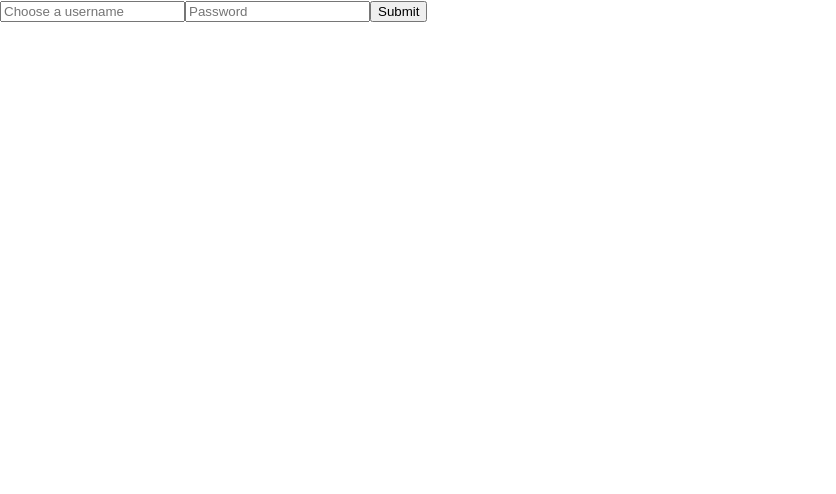
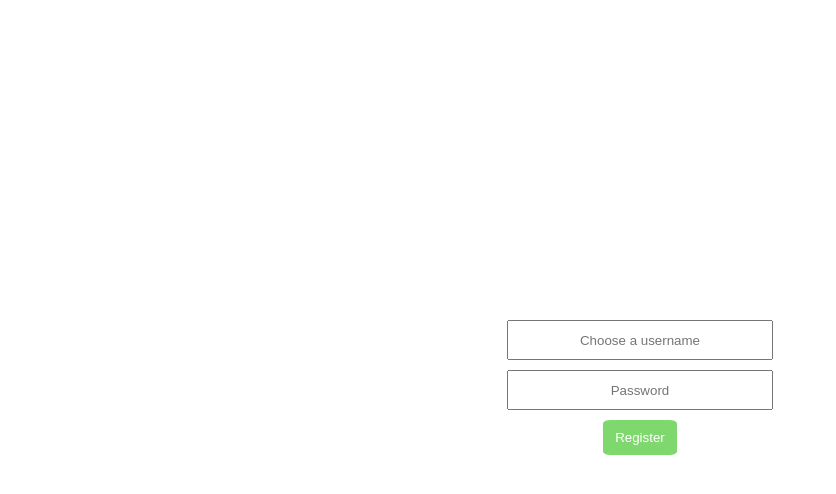
Before and after one commit to skattel49/notes_ripoff, a React (Create React App) app: page /register in a window 1280 px wide. Shown: the top 494 px of the page, without its empty margins (0-836 px from the left). Built offline with nearby package versions, Linux system fonts and the light colour scheme.

Commit message:
added css to make the project presentable

```diff
--- /dev/null
+++ b/src/Dashboard.css
@@ -0,0 +1,41 @@
+*{
+    box-sizing: border-box;
+}
+
+.flex-dashboard{
+    display: flex;
+    flex-wrap: wrap;
+    justify-content: flex-start;
+}
+
+.input-dashboard{
+    width: 20em;
+    height: 2em;
+    border-radius: 0;
+    border-width: 1px;
+}
+
+.button-dashboardplus{
+    height: 2em;
+    width: 3em;
+    border-radius: 0;
+    border: none;
+    background-color: rgb(15, 97, 221);
+    color: white;
+}
+
+.button-dashboard-minus{
+    height: 2em;
+    width: 2em;
+    border-radius: 0;
+    border: none;
+    background-color: rgb(255, 0, 0);
+    color: white;
+}
+
+.li-dashboard{
+    list-style-type: none;
+    background-color: yellow;
+    margin-right: 2em;
+    margin-top: 2em;
+}
--- a/src/Dashboard.js
+++ b/src/Dashboard.js
@@ -5,6 +5,7 @@
 import React from 'react';
 import {List} from './List';
 import {Get, Post, Delete} from './requests';
+import './Dashboard.css';
 
 export class Dashboard extends React.Component{
     constructor(props){
@@ -45,6 +46,9 @@ export class Dashboard extends React.Component{
     }
 
     handleClick(e){
+        if(this.state.newList === ""){
+            return;
+        }
         let req_body = {
             title: this.state.newList,
             username: localStorage.getItem("username")
@@ -53,7 +57,7 @@ export class Dashboard extends React.Component{
         Post('/lists/',req_body).then( res => res.json())
         .then(list_data => {
             //console.log(list_data)
-            this.setState({lists: [...this.state.lists, list_data]});
+            this.setState({lists: [...this.state.lists, list_data], newList: ""});
             document.getElementById("_list").value = "";
         })
         .catch(err=> {
@@ -70,21 +74,21 @@ export class Dashboard extends React.Component{
         let counter = 0;
         for(let list of this.state.lists){
             allLists.push(
-            <div className="lst" key={"div_"+list._id}>
-                <button id={counter} onClick={this.handleDelete}>-</button>
+            <li className="li-dashboard" key={"div_"+list._id}>
+                <button className="button-dashboard-minus" id={counter} onClick={this.handleDelete}>-</button>
                 <List title={list.title} id={list._id}/>
-            </div>
+            </li>
             );
             counter++;
         }
         return (
             <div>
-                <h1>Welcome to your notes</h1>
-                <ul>
+                <h1>Welcome to your notes {localStorage.getItem("username")}</h1>
+                <ul className="flex-dashboard">
                     {allLists}
                 </ul>
-                <input id="_list" type="text" placeholder="Create a new list" onChange={this.handleChange}/>
-                <button onClick={this.handleClick}>+</button>
+                <input className="input-dashboard" id="_list" type="text" placeholder="Create a new list" onChange={this.handleChange}/>
+                <button className="button-dashboard-plus" onClick={this.handleClick}>+</button>
             </div>
         );
     }
--- /dev/null
+++ b/src/List.css
@@ -0,0 +1,23 @@
+*{
+    box-sizing: border-box;
+}
+
+.li-list{
+    list-style-type: none;
+    margin-bottom: 0.5em;
+}
+
+.button-list-minus{
+    background-color: red;
+    color: white;
+    border: none;
+}
+
+.h3-list{
+    text-align: center;
+}
+
+.p-list{
+    display: inline;
+    margin-right: 10%;
+}
--- a/src/List.js
+++ b/src/List.js
@@ -1,5 +1,6 @@
 import React from 'react';
 import { Get, Post, Delete } from './requests';
+import "./List.css";
 export class List extends React.Component{
     constructor(props){
         super(props);
@@ -42,6 +43,9 @@ export class List extends React.Component{
     }
 
     handleClick(e){
+        if(this.state.new_item === ""){
+            return;
+        }
         let req_body = {
             body: this.state.new_item,
             id: this.state.id
@@ -49,7 +53,7 @@ export class List extends React.Component{
         Post('/items', req_body).then(res => res.json())
         .then(item_data => {
             document.getElementById(`${this.state.id}`).value = "";
-            this.setState({items: [...this.state.items, item_data]})
+            this.setState({items: [...this.state.items, item_data], new_item: ""})
         })
         .catch(err => console.error(err));
     }
@@ -59,15 +63,15 @@ export class List extends React.Component{
         let counter = 0;
         for(let item of this.state.items){
             list_of_items.push(
-                <li key={"li"+item._id}>
-                    <p>{item.body}</p>
-                    <button id={counter} onClick={this.handleDelete}>-</button>
+                <li className="li-list" key={"li"+item._id}>
+                    <p className="p-list">{item.body}</p>
+                    <button className="button-list-minus" id={counter} onClick={this.handleDelete}>-</button>
                 </li>);
             counter++;
         }
         return (
             <div>
-                <h3>{this.state.title}</h3>
+                <h3 className="h3-list">{this.state.title}</h3>
                 <ul>
                     {list_of_items}
                 </ul>
--- a/src/Login.css
+++ b/src/Login.css
@@ -2,7 +2,7 @@
     box-sizing: border-box;
 }
 
-.container {
+.container-login {
     display: inline-block;
     height: 100vh;
     width: 100%;
@@ -10,7 +10,7 @@
     margin: auto;
 }
 
-.flex{
+.flex-login{
     display: flex;
     flex-wrap: nowrap;
     flex-direction: column;
@@ -18,14 +18,14 @@
     align-items: center;
 }
 
-input{
+.input-login{
     text-align: center;
     margin-bottom: 10px;
     width: 20em;
     height: 3em;
 }
 
-button{
+.button-login{
     border: none;
     padding: 10px 12px;
     border-radius: 10%;
--- a/src/Login.js
+++ b/src/Login.js
@@ -1,6 +1,7 @@
 import React from 'react';
 import { withRouter } from 'react-router';
 import {Post} from './requests';
+import './Login.css';
 
 class LoginComponent extends React.Component{
 
@@ -43,10 +44,12 @@ class LoginComponent extends React.Component{
     }
     render(){
         return (
-            <div>
-                <input type="text" placeholder="Username" onChange={this.handleInputChange}/>
-                <input type="password" placeholder="Password" onChange={this.handlePasswordChange}/>
-                <button onClick={this.handleClick}>Submit</button>
+            <div className="container-login">
+                <div className="flex-login">
+                    <input className="input-login" type="text" placeholder="Username" onChange={this.handleInputChange}/>
+                    <input className="input-login" type="password" placeholder="Password" onChange={this.handlePasswordChange}/>
+                    <button className="button-login" onClick={this.handleClick}>Login</button>
+                </div>
             </div>
         );
     }
--- a/src/Register.js
+++ b/src/Register.js
@@ -36,10 +36,12 @@ export class RegisterComponent extends React.Component{
     }
     render(){
         return (
-            <div>
-                <input type="text" placeholder="Choose a username" onChange={this.handleInputChange}/>
-                <input type="password" placeholder="Password" onChange={this.handlePasswordChange}/>
-                <button onClick={this.handleClick}>Submit</button>
+            <div className="container-login">
+                <div className="flex-login">
+                    <input className="input-login" type="text" placeholder="Choose a username" onChange={this.handleInputChange}/>
+                    <input className="input-login" type="password" placeholder="Password" onChange={this.handlePasswordChange}/>
+                    <button className="button-login" onClick={this.handleClick}>Register</button>
+                </div>
             </div>
         );
     }
--- a/src/index.css
+++ b/src/index.css
@@ -1,3 +1,4 @@
+
 body {
   margin: 0;
   font-family: -apple-system, BlinkMacSystemFont, 'Segoe UI', 'Roboto', 'Oxygen',
```
